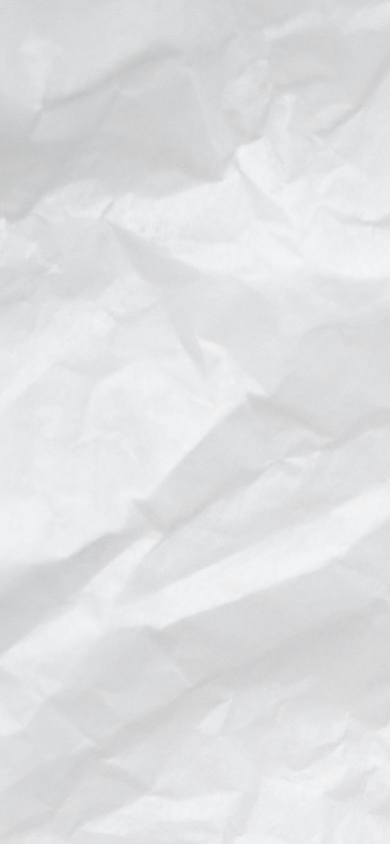
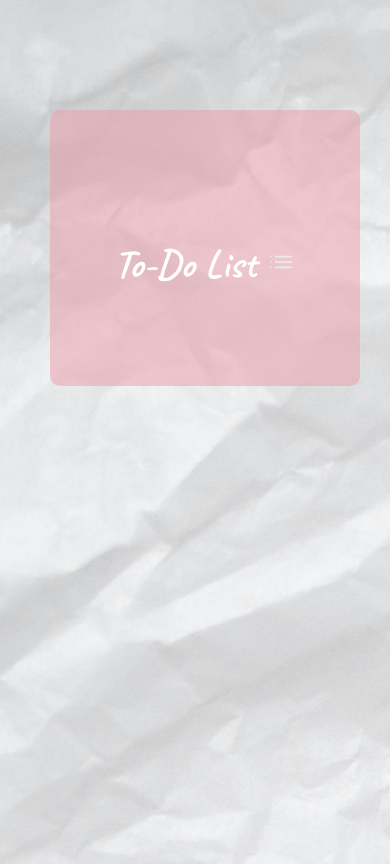
Before and after one commit to Lerato24321/To-do-App, a plain HTML site: page index.html in a window 390 px wide. Drawn offline with Linux system fonts and the light colour scheme; a web font is replaced by a local one.

Commit message:
Loaded a new font-family and adjusted the media query for mobile phones

```diff
--- a/index.html
+++ b/index.html
@@ -3,6 +3,9 @@
 <head>
     <meta charset="UTF-8">
     <meta name="viewport" content="width=device-width, initial-scale=1.0">
+    <link rel="preconnect" href="https://fonts.googleapis.com">
+<link rel="preconnect" href="https://fonts.gstatic.com" crossorigin>
+<link href="https://fonts.googleapis.com/css2?family=Caveat:wght@400..700&family=Dosis:wght@200..800&family=Madimi+One&family=Poetsen+One&family=Roboto:ital,wght@0,100;0,300;0,400;0,500;0,700;0,900;1,100;1,300;1,400;1,500;1,700;1,900&display=swap" rel="stylesheet">
     <title>To-do App</title>
     <link rel="stylesheet" href="styles/styles.css">
 </head>
@@ -12,12 +15,21 @@
 
 
 <body>
-
-    <div class="background">
+    <div class="container">
+        <div class="row ">
+            <div class=" to-do-app">
 
 
+
+        <h1 >To-Do List <img class="list-emoji" src="/list.png"></h1>
+
+
+
+
+
+           </div>
+        </div>
     </div>
-
 </body>
 
 
--- a/styles/styles.css
+++ b/styles/styles.css
@@ -1,14 +1,71 @@
 body {
   margin: 0px;
   padding: 0px;
+  font-family: "Caveat", cursive;
+  font-optical-sizing: auto;
 }
 
-.background {
+h1 {
+    color: white;
+    text-align: center;
+}
+
+.container {
   width: 100%;
   height: 100vh;
   background-image: url(/back.jpg);
   background-repeat: no-repeat;
   background-size: cover;
   background-position: center;
+  padding: 10px;
+}
+
+.to-do-app {
+  width: 100%;
+  max-width: 540px;
+  background: rgba(236, 156, 170, 0.5);
+  margin: 100px auto 20px;
+  padding: 40px 30px 70px;
+  border-radius: 10px;
+}
+
+
+.list-emoji {
+    width: 30px;
+    display: inline;
+    margin-top: 70px;
+}
+
+
+
+
+
+
+
+
+
+
+
+
+
+
+
+
+
+
+
+@media (max-width: 576px) {
+  .to-do-app {
+    text-align: center;
+    max-width: 250px;
+  }
+
+  h1 {
+   font-size: 40px !important;
+  }
+
+  container {
+    margin-bottom: 0px;
+  }
 
 }
```
Also changed, not shown: list.png (added). Lines whose indentation alone changed are shown as unchanged.
